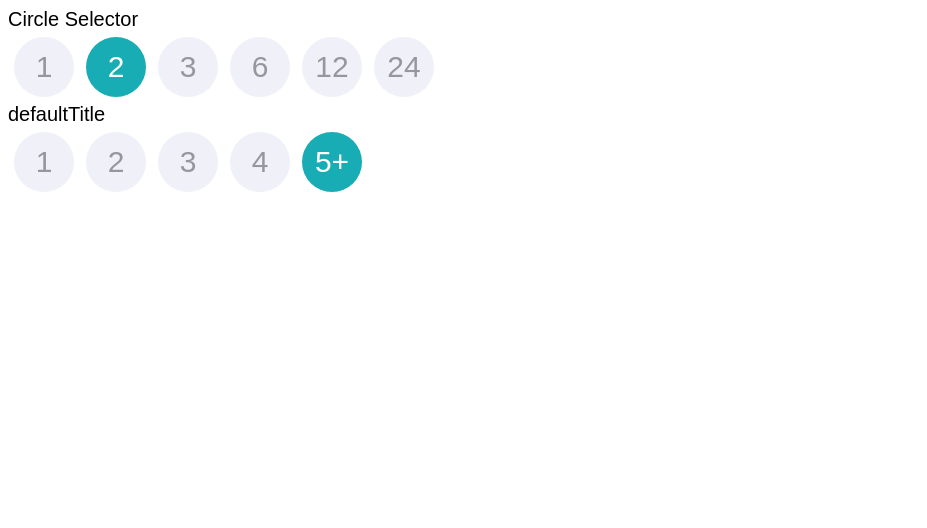
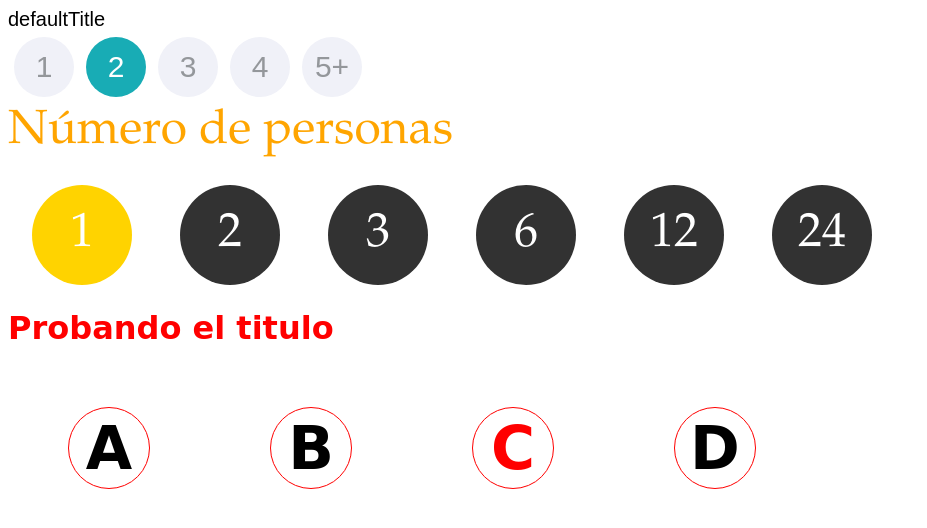
Before and after one commit to LaraGuardiola/angular-circleselector, an Angular app: page / in a window 1280 px wide. Shown: the top 528 px of the page, without its empty margins (0-927 px from the left). Built offline with nearby package versions, Linux system fonts and the light colour scheme.

Commit message:
logic moved to ClickEffectService, done in a way to avoid circular dependency in DI, left old way in component

```diff
--- a/src/app/app.component.html
+++ b/src/app/app.component.html
@@ -1,2 +1,24 @@
-<app-circle-selector [numberList]="[1,2,3,6,12,24]" [title]="'Circle Selector'"></app-circle-selector>
-<app-circle-selector [defaultValue]="'5+'"></app-circle-selector>
+<app-circle-selector ></app-circle-selector>
+<app-circle-selector
+    [title]="title"
+    [numberList]="[1,2,3,6,12,24]"
+    [highlightedBackground]="highlightedBackground"
+    [highlightedColor]="highlightedColor"
+    [defaultBackground]="defaultBackground"
+    [defaultColor]="defaultColor"
+    [defaultValue]="1"
+    [circleStyle]="circleStyle"
+    [titleStyle]="titleStyle"
+></app-circle-selector>
+<app-circle-selector
+    [title]="'Probando el titulo'"
+    [numberList]="['A','B','C','D']"
+    [highlightedBackground]="highlightedBackground1"
+    [highlightedColor]="highlightedColor1"
+    [defaultBackground]="defaultBackground1"
+    [defaultColor]="defaultColor1"
+    [defaultValue]="'C'"
+    [circleStyle]="circleStyle1"
+    [titleStyle]="titleStyle1"
+>
+</app-circle-selector>
--- a/src/app/app.component.ts
+++ b/src/app/app.component.ts
@@ -1,4 +1,6 @@
 import { Component } from '@angular/core';
+import { generalStyle } from './circle-selector/general-style-interface';
+
 
 @Component({
   selector: 'app-root',
@@ -7,4 +9,47 @@ import { Component } from '@angular/core';
 })
 export class AppComponent {
   title = 'Número de personas';
+  titleStyle: generalStyle = {}
+  circleStyle: generalStyle = {}
+  titleStyle1: generalStyle = {}
+  circleStyle1: generalStyle = {}
+  highlightedBackground = '#FFD300'
+  highlightedColor = '#FFFFFF'
+  defaultBackground = '#323232'
+  defaultColor = '#FFFFFF'
+  highlightedBackground1 = '#FFFFFF'
+  highlightedColor1 = 'red'
+  defaultBackground1 = '#FFFFFF'
+  defaultColor1 = '#000000'
+  constructor(){
+    this.titleStyle = {
+      fontFamily: 'Garamond',
+      fontSize: '3em',
+      color: 'orange'
+    },
+    this.circleStyle = {
+      backgroundColor: '#323232',
+      color: '#FFFFFF ',
+      fontFamily: 'garamond',
+      width: '100px',
+      height: `100px`,
+      fontSize: '48px',
+      margin: '0.5em'
+    },
+    this.titleStyle1 = {
+      fontFamily: 'Comic Sans MS',
+      fontSize: '2em',
+      color: 'red',
+      fontWeight: 'bold'
+    },
+    this.circleStyle1 = {
+      fontFamily: 'Comic Sans MS',
+      width: '80px',
+      height: `80px`,
+      fontSize: '60px',
+      margin: '1em',
+      border: '1px solid red',
+      fontWeight: 'bold'
+    }
+  }
 }
--- a/src/app/app.module.ts
+++ b/src/app/app.module.ts
@@ -5,14 +5,15 @@ import { AppComponent } from './app.component';
 import { CircleSelectorComponent } from './circle-selector/circle-selector.component';
 import { CirclesDirective } from './circle-selector/circles.directive';
 
+
 @NgModule({
   declarations: [
     AppComponent,
     CircleSelectorComponent,
-    CirclesDirective,
+    CirclesDirective
   ],
   imports: [
-    BrowserModule
+    BrowserModule,
   ],
   providers: [],
   bootstrap: [AppComponent]
--- a/src/app/circle-selector/circle-selector.component.ts
+++ b/src/app/circle-selector/circle-selector.component.ts
@@ -1,5 +1,7 @@
 import { Component, OnInit, Input, ElementRef, ViewChildren, AfterViewInit } from '@angular/core';
+import { ClickEffectService } from './click-effect.service';
 import { generalStyle } from './general-style-interface';
+
 
 @Component({
   selector: 'app-circle-selector',
@@ -10,15 +12,24 @@ export class CircleSelectorComponent implements OnInit, AfterViewInit  {
 
   //Changes the title of the circle selector
   @Input() title: string;
+
   //Modifies the list of items you want to display
   @Input() numberList: (string | number)[] = []
-  //Sets up default clicked value
+
+  //Sets up default clicked value background color, and color
   @Input() defaultValue: number | string
+
+  //sets up the style of the default and clicked circle
+  @Input() highlightedBackground: string
+  @Input() highlightedColor: string
+  @Input() defaultBackground: string
+  @Input() defaultColor: string
+
   //Sets up the style of the circle selector component (title and circles)
   @Input() titleStyle: generalStyle = {}
   @Input() circleStyle: generalStyle = {}
 
-  constructor() {
+  constructor(private clickService: ClickEffectService) {
     this.title = 'defaultTitle'
     this.numberList = [1, 2, 3, 4, '5+']
     this.defaultValue = 2
@@ -36,39 +47,49 @@ export class CircleSelectorComponent implements OnInit, AfterViewInit  {
       fontSize: '30px',
       margin: '0.20em'
     }
+    this.highlightedBackground = '#18acb5',
+    this.highlightedColor = '#ffffff',
+    this.defaultBackground = '#f0f1f8',
+    this.defaultColor = '#94979b'
   }
 
   @ViewChildren('circle') circle!: ElementRef | any;
 
   ngOnInit(): void {}
 
-  ngAfterViewInit(): void {
-    let circleHighlighted = this.circle._results[this.numberList.indexOf(this.defaultValue)]
-    circleHighlighted.nativeElement.style.setProperty('background-color','#18acb5')
-    circleHighlighted.nativeElement.style.setProperty('color','#FFFFFF')
+  //called after Angular has fully initialized a component's view, sets up the default clicked circle
+  //to avoid Circular dependency in DI, instead of instantiating CircleSelectorComponent in the ClickService, we pass all the properties of CircleSelectorComponent to the ClickService (too many...)
+  ngAfterViewInit(): void {this.clickService.clickedColors(this.highlightedBackground, this.highlightedColor, this.numberList, this.circle, this.defaultValue)}
+
+  onClick($event: Event): void{
+    this.clickService.onClick($event, this.numberList, this.circle, this.highlightedBackground, this.highlightedColor, this.defaultBackground, this.defaultColor)
   }
 
+  //*WITHOUT SERVICE LOGIC
+
+  //this.clickedColors(this.highlightedBackground, this.highlightedColor) - should be inside ngAfterViewInit()
+
+  /*clickedColors(backgroundColor: string, color: string): void {
+    let circleHighlighted = this.circle._results[this.numberList.indexOf(this.defaultValue)]
+    this.setClickedEffect(circleHighlighted, backgroundColor, color)
+  }
+
+  //marks circles as clicked, and unclicks the previously clicked circle
   onClick($event: Event): void{
     let elem = ($event.target as HTMLElement)
     let index = this.numberList.map( num => num.toString()).indexOf(elem.innerText)
     this.circle._results.forEach((elem: ElementRef, i: number) => {
       if(index === i){
-        this.setClicked(elem)
+        this.setClickedEffect(elem, this.highlightedBackground, this.highlightedColor)
         return
       }
-      this.setUnclicked(elem)
+      this.setClickedEffect(elem, this.defaultBackground, this.defaultColor)
     })
   }
 
-  setUnclicked(elem: ElementRef): void {
-    elem.nativeElement.style.setProperty('background-color','#f0f1f8')
-    elem.nativeElement.style.setProperty('color','#94979b')
-  }
-
-  setClicked(elem: ElementRef): void {
-
-    elem.nativeElement.style.setProperty('background-color','#18acb5')
-    elem.nativeElement.style.setProperty('color','#FFFFFF')
-  }
+  setClickedEffect(elem: ElementRef, backgroundColor: string, color: string){
+    elem.nativeElement.style.setProperty('background-color',backgroundColor)
+    elem.nativeElement.style.setProperty('color',color)
+  }*/
 
 }
--- a/src/app/circle-selector/circles.directive.ts
+++ b/src/app/circle-selector/circles.directive.ts
@@ -12,7 +12,7 @@ export class CirclesDirective {
 
   @Input('appCircles') set circles(numArray: (number|string)[]) {
     this.viewContainer.clear()
-    numArray.forEach( (num) => this.viewContainer.createEmbeddedView(this.templateRef, {
+    numArray.forEach( num => this.viewContainer.createEmbeddedView(this.templateRef, {
       index: numArray.indexOf(num)
     }))
   }
--- /dev/null
+++ b/src/app/circle-selector/click-effect.service.ts
@@ -0,0 +1,42 @@
+import { ElementRef, Injectable } from '@angular/core';
+
+@Injectable({
+  providedIn: 'root'
+})
+export class ClickEffectService {
+
+  constructor() { }
+
+  clickedColors(backgroundColor: string,
+               color: string,
+               numberList: (string | number)[],
+               circle: ElementRef | any,
+               defaultValue: string | number): void {
+    let circleHighlighted = circle._results[numberList.indexOf(defaultValue)]
+    this.setClickedEffect(circleHighlighted, backgroundColor, color)
+  }
+
+  //marks circles as clicked, and unclicks the previously clicked circle
+  onClick($event: Event,
+         numberList: (string | number)[],
+         circle: ElementRef | any,
+         highlightedBackground: string,
+         highlightedColor: string,
+         defaultBackground: string,
+         defaultColor: string): void {
+    let elem = ($event.target as HTMLElement)
+    let index = numberList.map( num => num.toString()).indexOf(elem.innerText)
+    circle._results.forEach((elem: ElementRef, i: number) => {
+      if(index === i){
+        this.setClickedEffect(elem, highlightedBackground, highlightedColor)
+        return
+      }
+      this.setClickedEffect(elem, defaultBackground, defaultColor)
+    })
+  }
+
+  setClickedEffect(elem: ElementRef, backgroundColor: string, color: string){
+    elem.nativeElement.style.setProperty('background-color',backgroundColor)
+    elem.nativeElement.style.setProperty('color',color)
+  }
+}
--- a/src/app/circle-selector/general-style-interface.ts
+++ b/src/app/circle-selector/general-style-interface.ts
@@ -7,4 +7,5 @@ export interface generalStyle {
     fontWeight?: string;
     backgroundColor?: string;
     margin?: string;
+    border?: string;
   }
```
Also changed, not shown: 2 other files (tests, documents, lock files or other folders).
